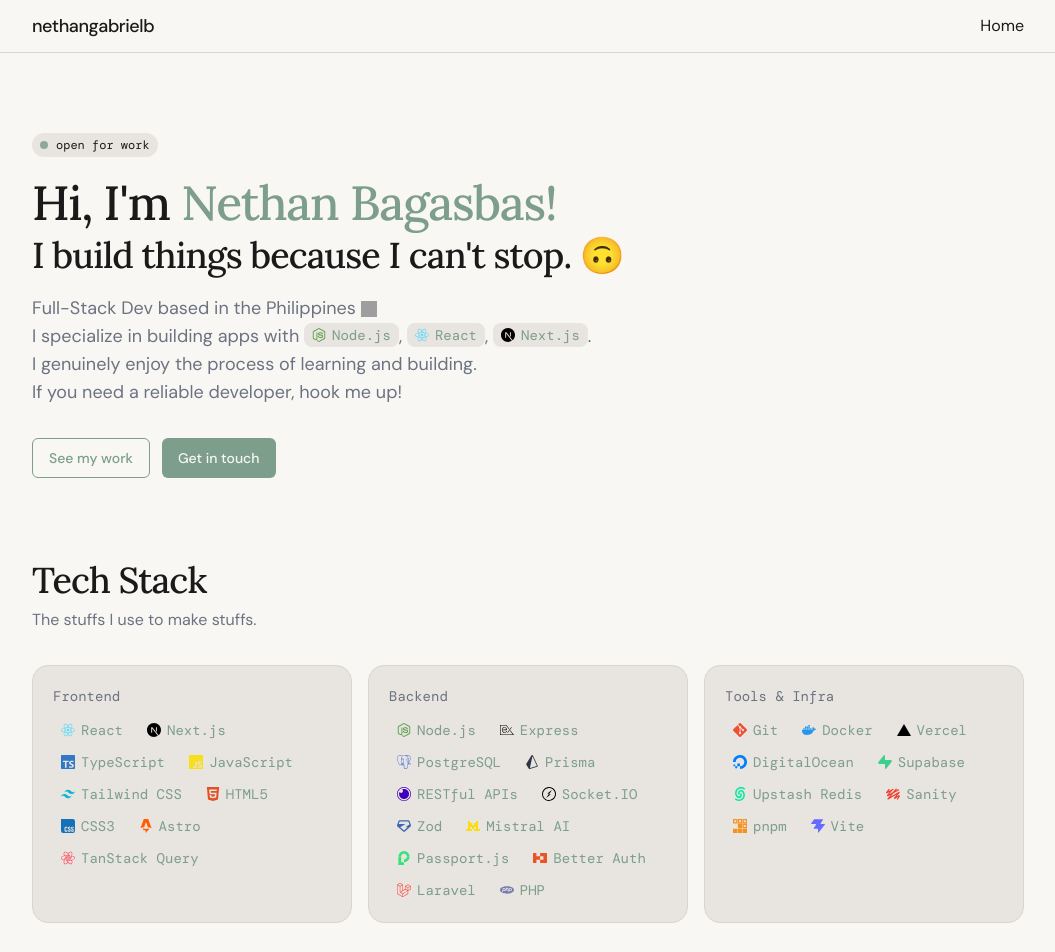
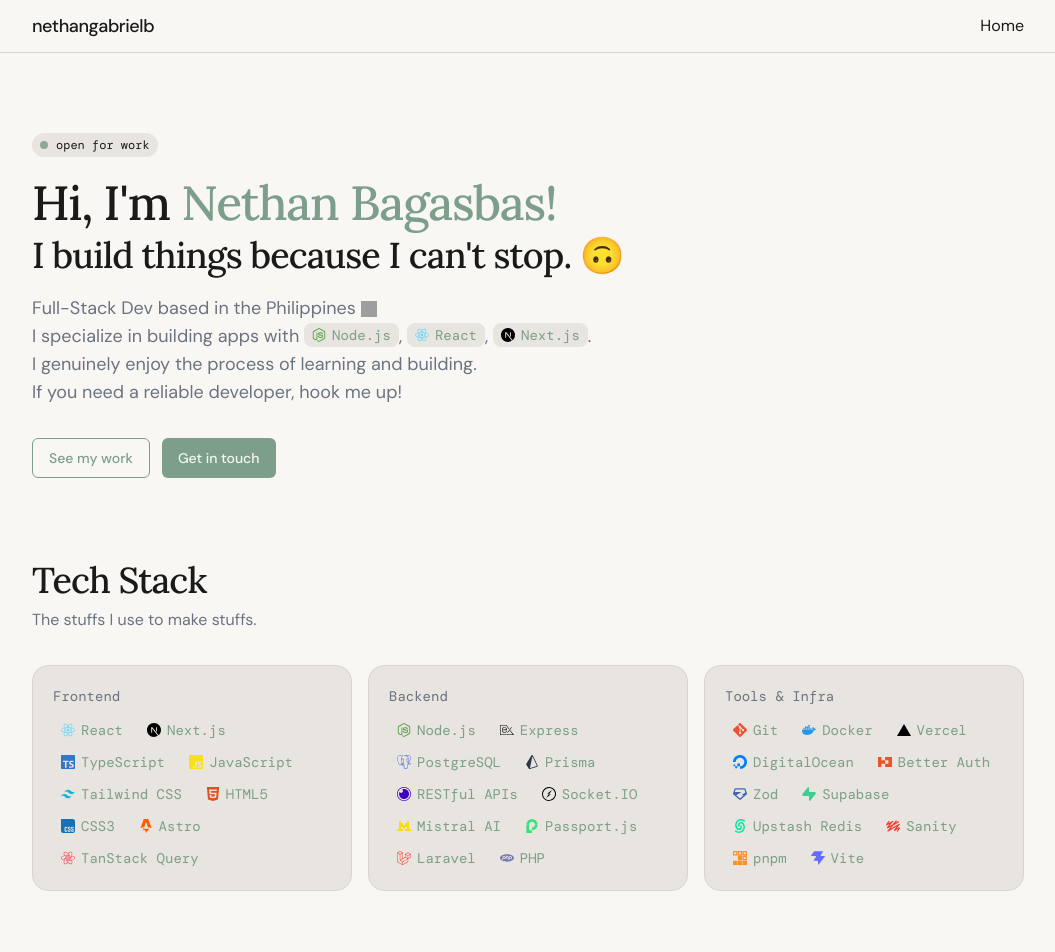
Before and after one commit to nethangabrielb/personal-website, a React (Vite) app: page / in a window 1280 px wide. Shown: the top 952 px of the page, without its empty margins (112-1167 px from the left). Built offline with nearby package versions, Linux system fonts and the light colour scheme; grey boxes are pictures that could not be loaded.

Commit message:
fix(TechStack): restore Zod and Better Auth icons in tech stack

```diff
--- a/src/components/layout/TechStack.tsx
+++ b/src/components/layout/TechStack.tsx
@@ -58,10 +58,8 @@
       { icon: siPrisma, label: "Prisma", fill: "#2D3748" },
       { icon: siInsomnia, label: "RESTful APIs", fill: "#4000BF" },
       { icon: siSocketdotio, label: "Socket.IO", fill: "#010101" },
-      { icon: siZod, label: "Zod", fill: "#3E67B1" },
       { icon: siMistralai, label: "Mistral AI", fill: "#FDDC0D" },
       { icon: siPassport, label: "Passport.js", fill: "#34E27A" },
-      { icon: siBetterauth, label: "Better Auth", fill: "#EB5424" },
       { icon: siLaravel, label: "Laravel", fill: "#FF2D20" },
       { icon: siPhp, label: "PHP", fill: "#777BB4" },
     ],
@@ -73,6 +71,8 @@
       { icon: siDocker, label: "Docker", fill: "#2496ED" },
       { icon: siVercel, label: "Vercel", fill: "#000000" },
       { icon: siDigitalocean, label: "DigitalOcean", fill: "#0080FF" },
+      { icon: siBetterauth, label: "Better Auth", fill: "#EB5424" },
+      { icon: siZod, label: "Zod", fill: "#3E67B1" },
       { icon: siSupabase, label: "Supabase", fill: "#3ECF8E" },
       { icon: siUpstash, label: "Upstash Redis", fill: "#00E9A3" },
       { icon: siSanity, label: "Sanity", fill: "#F03E2F" },
```
